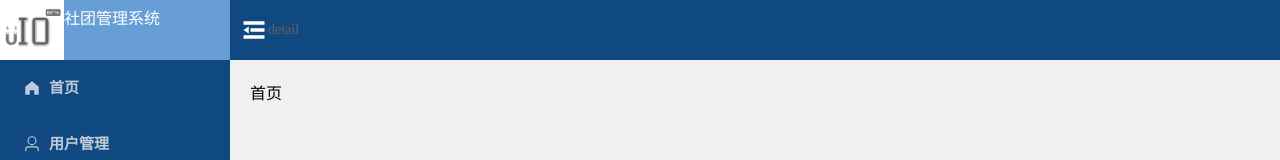
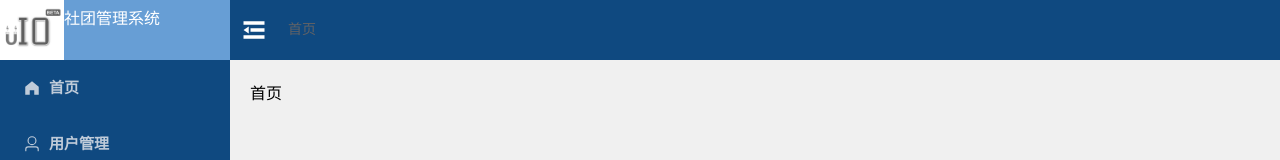
Before and after one commit to ProphetSAMA/wsssfun-ClubManag, a Vue app in the folder web/club-admin/: page /home in a window 1280 px wide. Shown: the top 160 px of the page. Built offline with nearby package versions, Linux system fonts and the light colour scheme.

Commit message:
更新 BreadCrumb.vue

```diff
--- a/web/club-admin/src/layout/BreadCrumb.vue
+++ b/web/club-admin/src/layout/BreadCrumb.vue
@@ -1,15 +1,41 @@
 <template>
-  <el-breadcrumb separator="/">
+  <el-breadcrumb class="bred" separator="/">
 
-    <el-breadcrumb-item>
-      detail
+    <el-breadcrumb-item v-for="item in tabs">
+      {{ item.meta.title }}
     </el-breadcrumb-item>
 
   </el-breadcrumb>
 </template>
 
-<script setup>
+<script setup lang="ts">
+import {onMounted, Ref, ref, watch} from 'vue'
+import {RouteLocationMatched, useRoute} from 'vue-router'
 
+// 获取当前路由
+const route = useRoute()
+// 定义面包屑导航的数据类型
+// Ref:数据类型 ref:响应式数据
+const tabs:Ref<RouteLocationMatched[]> = ref([])
+watch(
+    () => route.path,
+    () => getBredcrumb()
+)
+
+// 获取面包屑导航的数据
+const  getBredcrumb = () => {
+  let mached = route.matched.filter((item) => item.meta && item.meta.title)
+  const first = mached[0]
+  if (first.path !== '/home') {
+    // 构造面包屑导航第一个数据
+    mached = [{ path: '/home', meta: { title: '首页' } } as any].concat(mached)
+  }
+  tabs.value = mached
+}
+// 组件挂载完成后执行
+onMounted(()=>{
+  getBredcrumb()
+})
 </script>
 
 <style lang="scss" scoped>
@@ -17,7 +43,7 @@
   color: white !important;
 }
 .bred {
-  margin-left: 20px
+  margin-left: 20px;
 }
 :deep(.el-breadcrumb_item) {
   font-size: 15px !important;
```
